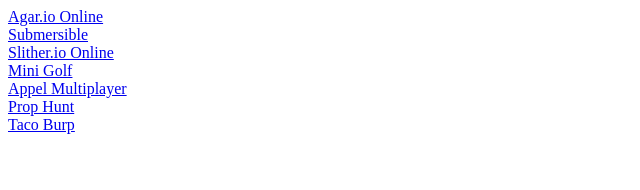
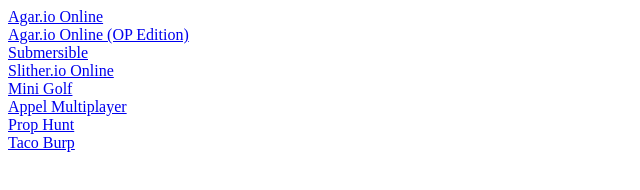
Before and after one commit to IAmMyGuy21th/scratch-games-on-turbowarp, a plain HTML site: page index.html in a window 1280 px wide. Shown: the whole page, without its empty margins (0-640 px from the left). Drawn offline with Linux system fonts and the light colour scheme.

Commit message:
Update index.html

```diff
--- a/index.html
+++ b/index.html
@@ -1,4 +1,5 @@
 <a href='/scratch-games-on-turbowarp/agarioonline'>Agar.io Online</a><br>
+<a href='/scratch-games-on-turbowarp/agar.io.2.html'>Agar.io Online (OP Edition)</a><br>
 <a href='/scratch-games-on-turbowarp/submerisble'>Submersible</a><br>
 <a href='/scratch-games-on-turbowarp/slitherio'>Slither.io Online</a><br>
 <a href='/scratch-games-on-turbowarp/minigolf'>Mini Golf</a><br>
```
